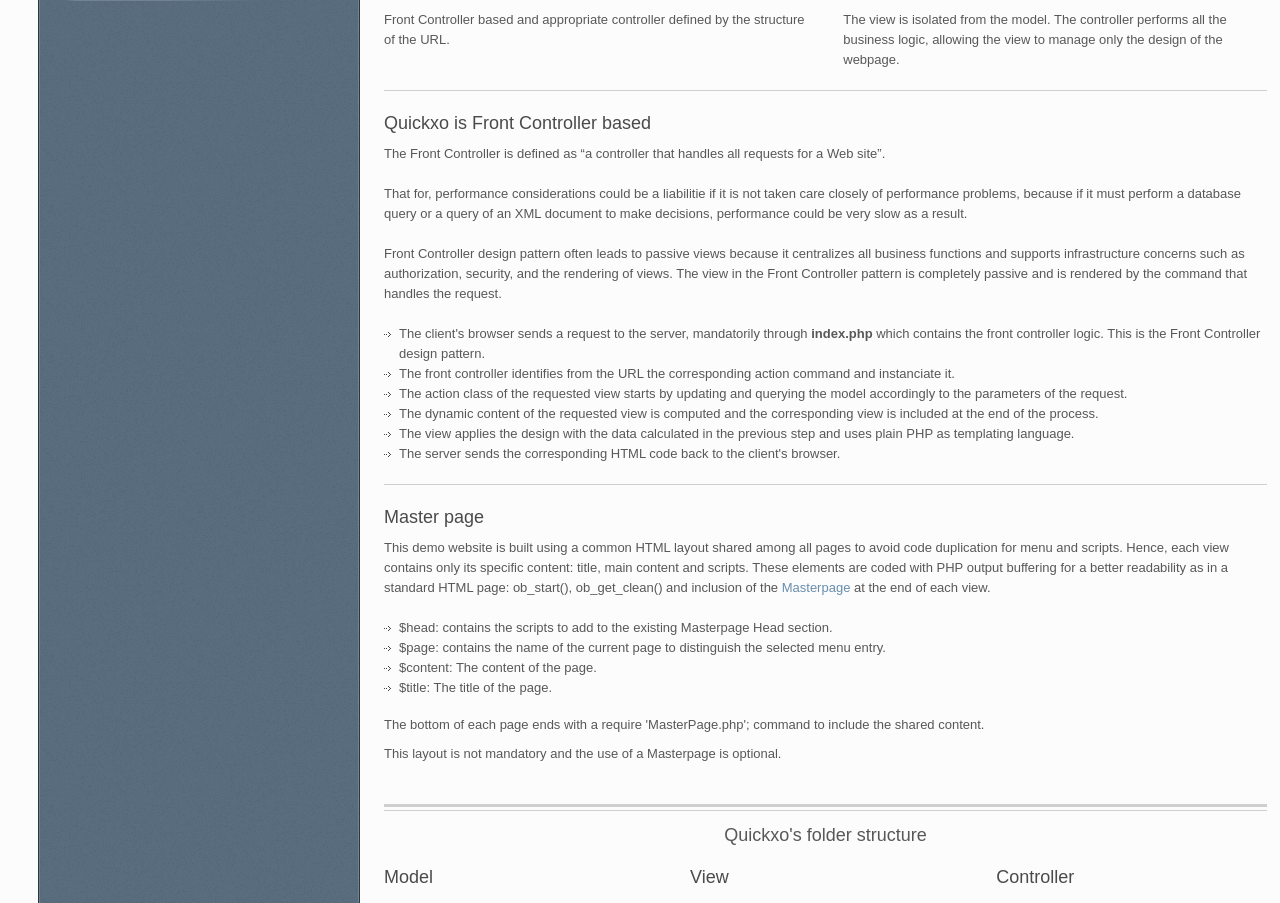
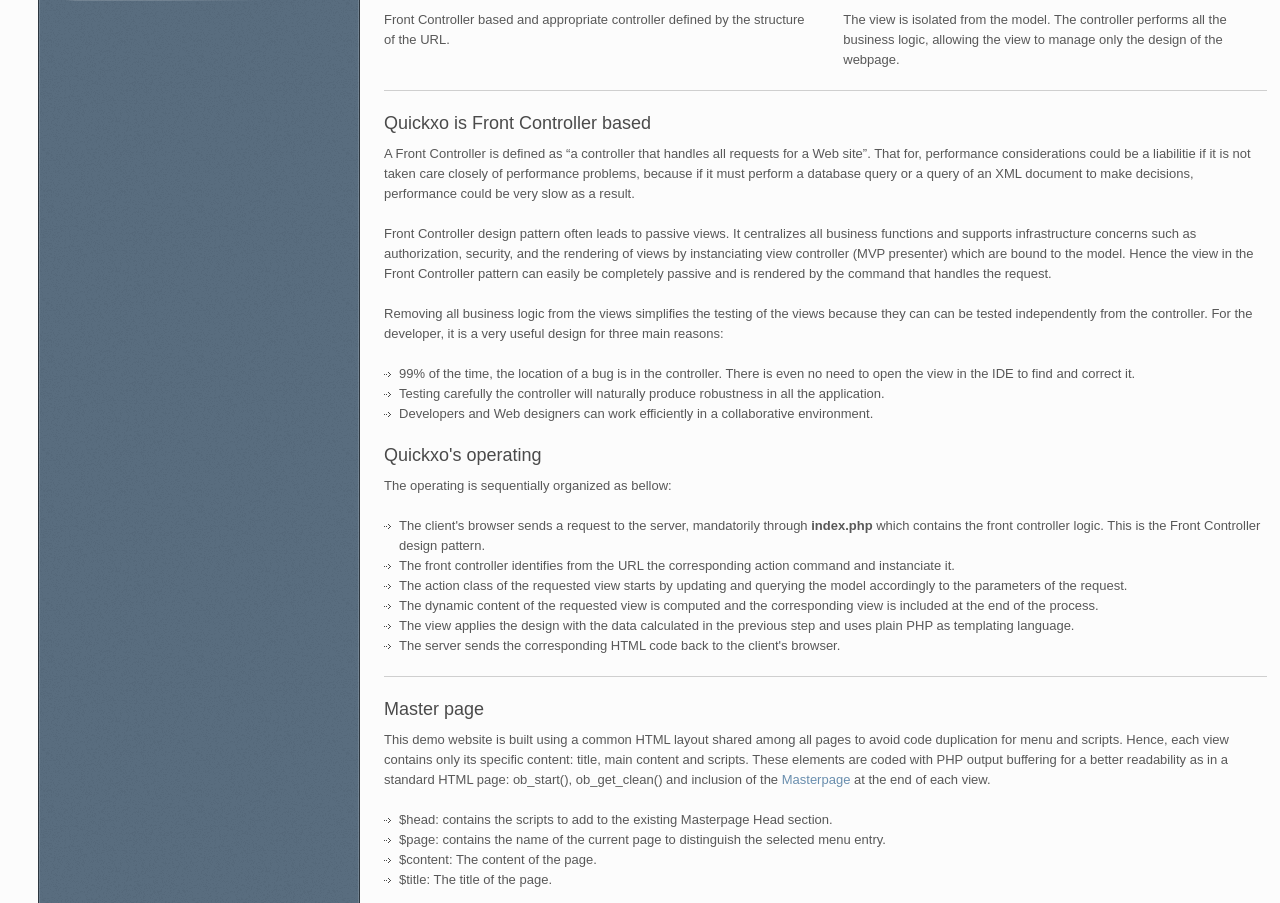
Before and after one commit to Quickxo/Quickxo-Demo, a PHP site: page /Quickxo/ in a window 1280 px wide. Shown: the part 350-1253 px from the top of the page. Run offline with PHP 8.4, Linux system fonts and the light colour scheme.

Commit message:
Initial commit

```diff
--- a/views/HomeView.php
+++ b/views/HomeView.php
@@ -41,19 +41,33 @@ all the business logic, allowing the view to manage only the design of the webpa
 
 <h3>Quickxo is Front Controller based</h3>
 
-<p>The Front Controller is defined as “a controller that handles
-all requests for a Web site”.</p>
-
-<p>That for, performance considerations could be a liabilitie
+<p>A Front Controller is defined as “a controller that handles
+all requests for a Web site”. That for, performance considerations could be a liabilitie
 if it is not taken care closely of performance problems, because if
 it must perform a database query or a query of an XML document to make decisions,
 performance could be very slow as a result.</p>
 
-<p>Front Controller design pattern often leads to passive views because
-it centralizes all business functions and supports infrastructure
-concerns such as authorization, security, and the rendering of views.
-The view in the Front Controller pattern is completely passive and is rendered by
+<p>Front Controller design pattern often leads to passive views. It
+centralizes all business functions and supports infrastructure
+concerns such as authorization, security, and the rendering of views by instanciating
+ view controller (MVP presenter) which are bound to the model. Hence
+the view in the Front Controller pattern can easily be completely passive and is rendered by
 the command that handles the request.</p>
+
+<p>Removing all business logic from the views simplifies the testing of the views because they can
+can be tested independently from the controller. For the developer, it is a very useful design
+for three main reasons:</p>
+<ul>
+	<li>99% of the time, the location of a bug is in the controller. There is even
+	no need to open the view in the IDE to find and correct it.</li>
+	<li>Testing carefully the controller will naturally produce robustness in all the
+	application.</li>
+	<li>Developers and Web designers can work efficiently in a collaborative environment.</li>
+</ul>
+
+<h3>Quickxo's operating</h3>
+
+<p>The operating is sequentially organized as bellow:</p>
 
 <ul>
 	<li>The client's browser sends a request to the server, mandatorily through <b>index.php</b> which contains the front controller logic. This is
```
